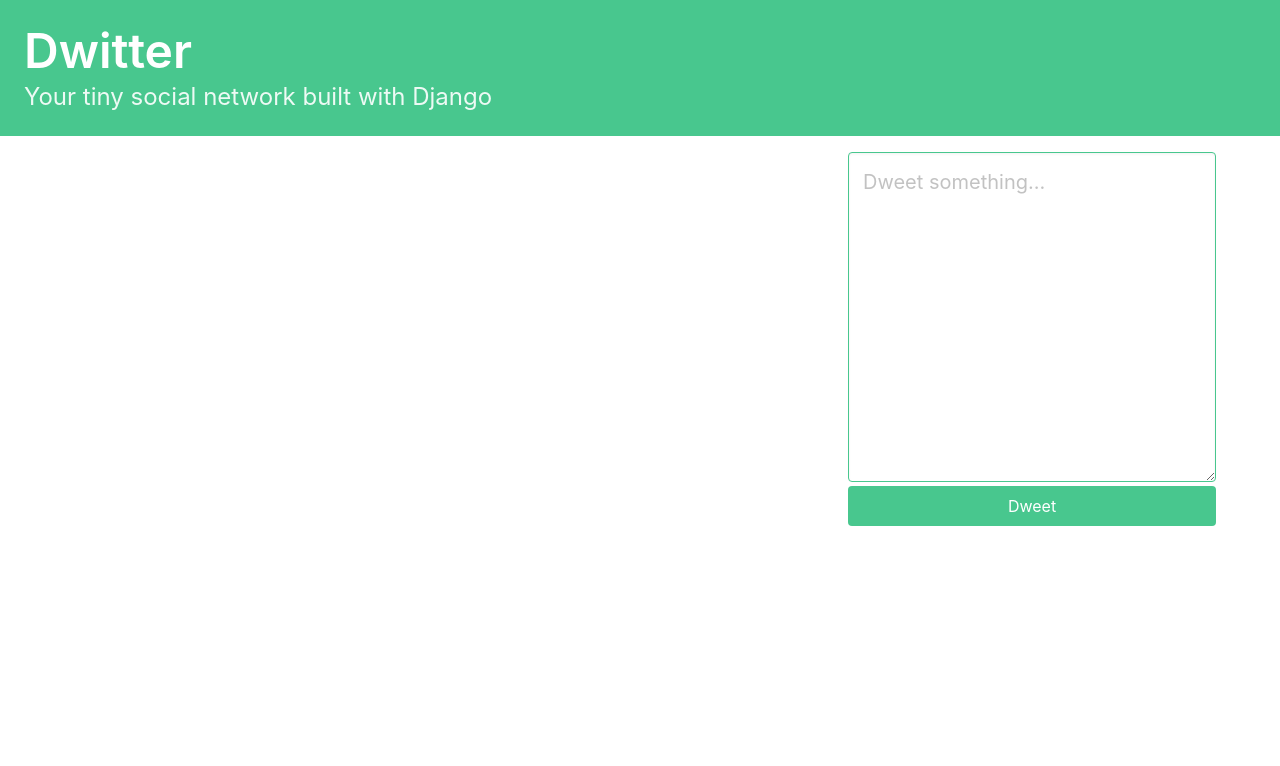
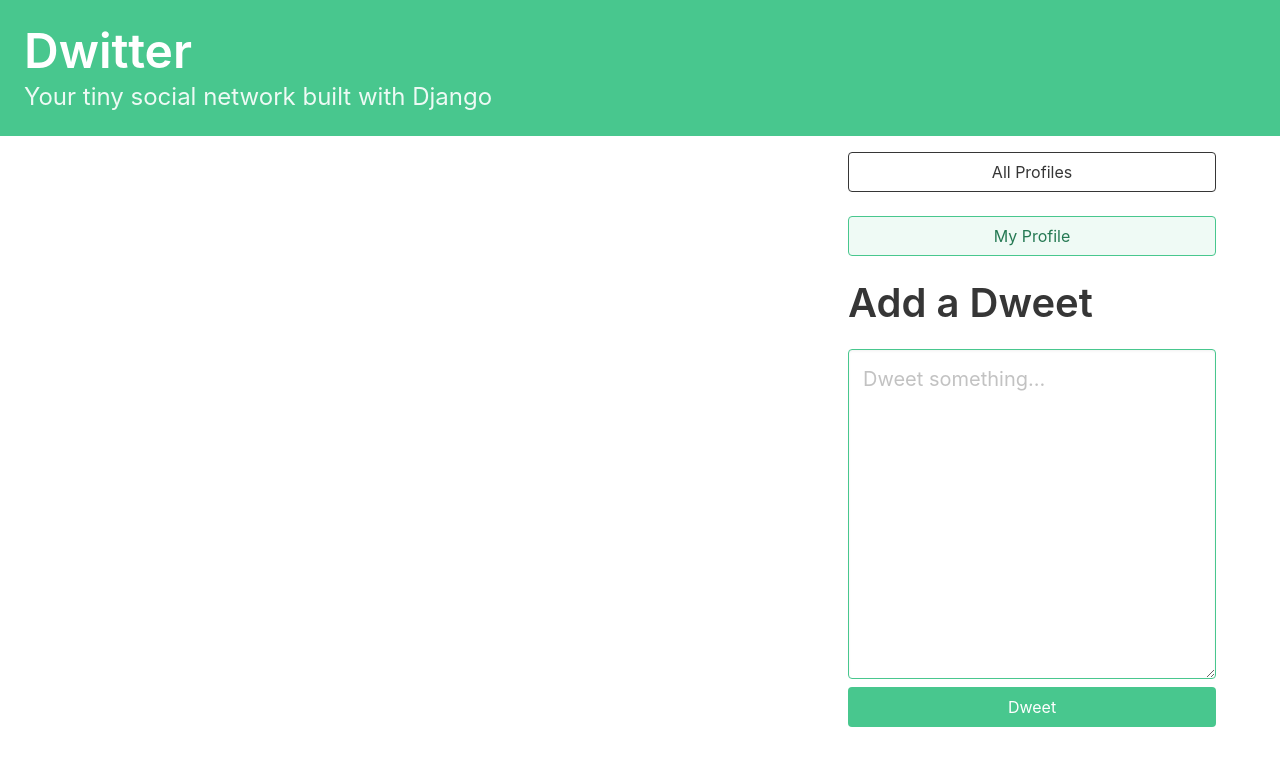
Before and after one commit to chambersh1129/dwitter, a Django app: page / in a window 1280 px wide. Shown: the top 766 px of the page. Run offline with Django 3.2, Linux system fonts and the light colour scheme; the visitor is signed in with stand-in values (Sample User, id 1); data comes from the database, SQL or seed files in the repository; data that the repository does not hold is empty.

Commit message:
adding some quality of life buttons

```diff
--- a/dwitter/templates/base.html
+++ b/dwitter/templates/base.html
@@ -15,14 +15,16 @@
 </head>
 
 <body>
+    <a href="{% url 'dwitter:dashboard' %}">
         <section class="hero is-small is-success mb-4">
             <div class="hero-body">
                 <h1 class="title is-1">
-                <a href="{% url 'dwitter:dashboard' %}">Dwitter</a>
+                    Dwitter
                 </h1>
                 <p class="subtitle is-4">Your tiny social network built with Django</p>
             </div>
         </section>
+    </a>
     <div class="container">
         <div class="columns">
             {% block content %}
--- a/dwitter/templates/dwitter/dashboard.html
+++ b/dwitter/templates/dwitter/dashboard.html
@@ -21,6 +21,20 @@
 
 {% if user.is_authenticated %}
 <div class="column is-one-third">
+    <div class="block">
+        <a href="{% url 'dwitter:profile-list' %} ">
+            <button class="button is-dark is-outlined is-fullwidth">
+                All Profiles
+            </button>
+        </a>
+    </div>
+    <div class="block">
+        <a href="{% url 'dwitter:profile-detail' request.user.username %} ">
+            <button class="button is-success is-light is-outlined is-fullwidth">
+                My Profile
+            </button>
+        </a>
+    </div>
     {% include "dwitter/dweet_form_snippet.html" %}
 </div>
 {% endif %}
--- a/dwitter/templates/dwitter/dweet_form_snippet.html
+++ b/dwitter/templates/dwitter/dweet_form_snippet.html
@@ -1,5 +1,13 @@
-<form method="post" action="{% url 'dwitter:dweet-create' %}">
-    {% csrf_token %}
-    {{ dweet_form.as_p }}
-    <button class="button is-success is-fullwidth my-1" type="submit">Dweet</button>
-</form>
+<div class="block">
+    <div class="block">
+        <h2 class="title is-2">Add a Dweet</p>
+    </div>
+    <div class="block">
+
+        <form method="post" action="{% url 'dwitter:dweet-create' %}">
+            {% csrf_token %}
+            {{ dweet_form.as_p }}
+            <button class="button is-success is-fullwidth my-2" type="submit">Dweet</button>
+        </form>
+    </div>
+</div>
--- a/dwitter/views.py
+++ b/dwitter/views.py
@@ -102,9 +102,3 @@
     # ListView will automagically look for dwitter/templates/dwitter/<model>_list.html for template
     model: Optional[Type[Model]] = Profile
     paginate_by: int = 5
-
-    def get_queryset(self) -> QuerySet[Profile]:
-        if self.request.user.is_authenticated:
-            return super().get_queryset().exclude(user=self.request.user)  # type: ignore
-
-        return super().get_queryset()  # type: ignore
```
Lines whose indentation alone changed are shown as unchanged.
